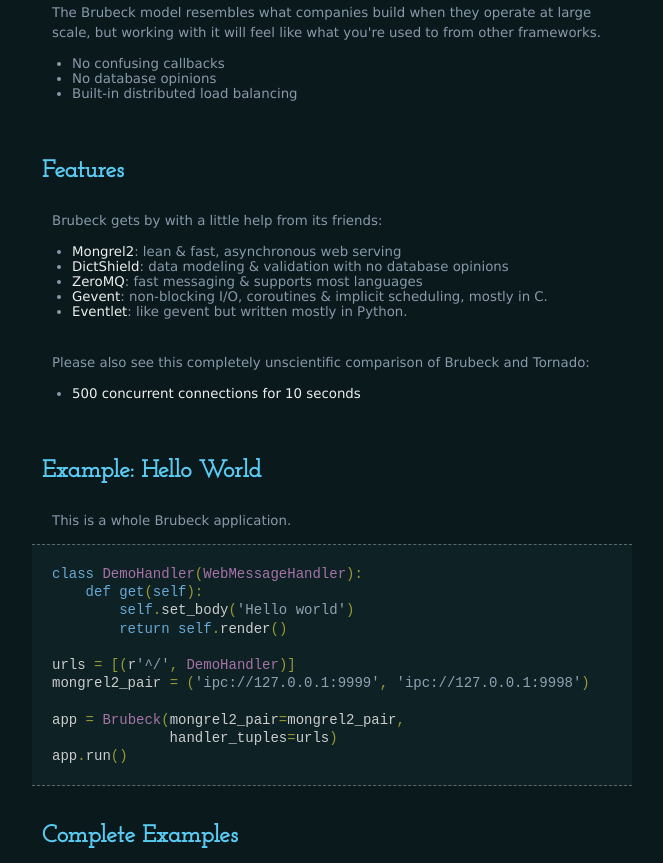
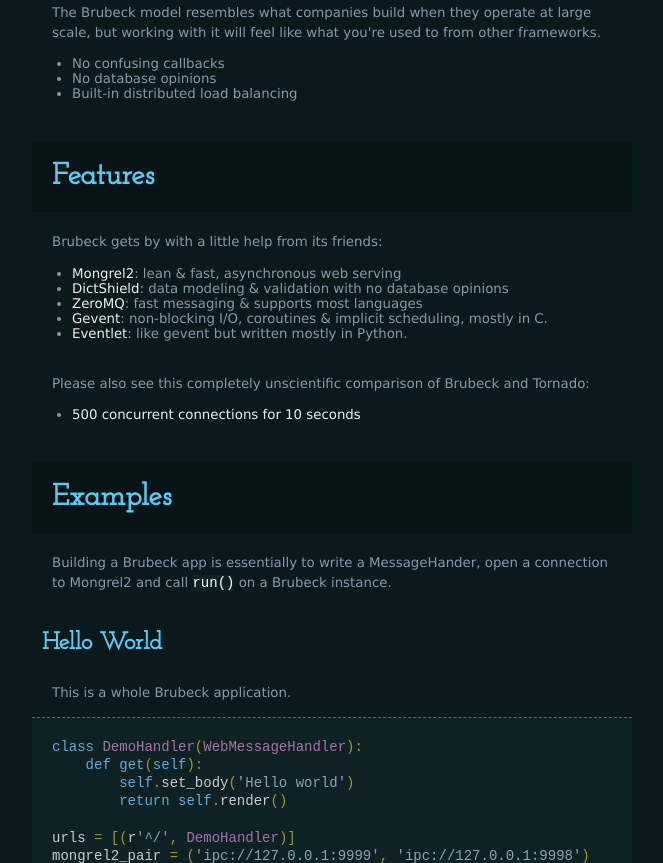
Before and after one commit to j2labs/brubeck.io, a plain HTML site: page readme.html in a window 1280 px wide. Shown: the part 461-1324 px from the top of the page, without its empty margins (308-971 px from the left). Drawn offline with Linux system fonts and the light colour scheme.

Commit message:
Updated docs

```diff
--- a/readme.html
+++ b/readme.html
@@ -27,7 +27,7 @@
 <li>Built-in distributed load balancing</li>
 </ul>
 
-<h2>Features</h2>
+<h1>Features</h1>
 
 <p>Brubeck gets by with a little help from its friends:</p>
 
@@ -45,7 +45,11 @@
 <li><a href="https://gist.github.com/2252671">500 concurrent connections for 10 seconds</a></li>
 </ul>
 
-<h2>Example: Hello World</h2>
+<h1>Examples</h1>
+
+<p>Building a Brubeck app is essentially to write a MessageHander, open a connection to Mongrel2 and call <code>run()</code> on a Brubeck instance.</p>
+
+<h2>Hello World</h2>
 
 <p>This is a whole Brubeck application. </p>
 
```
